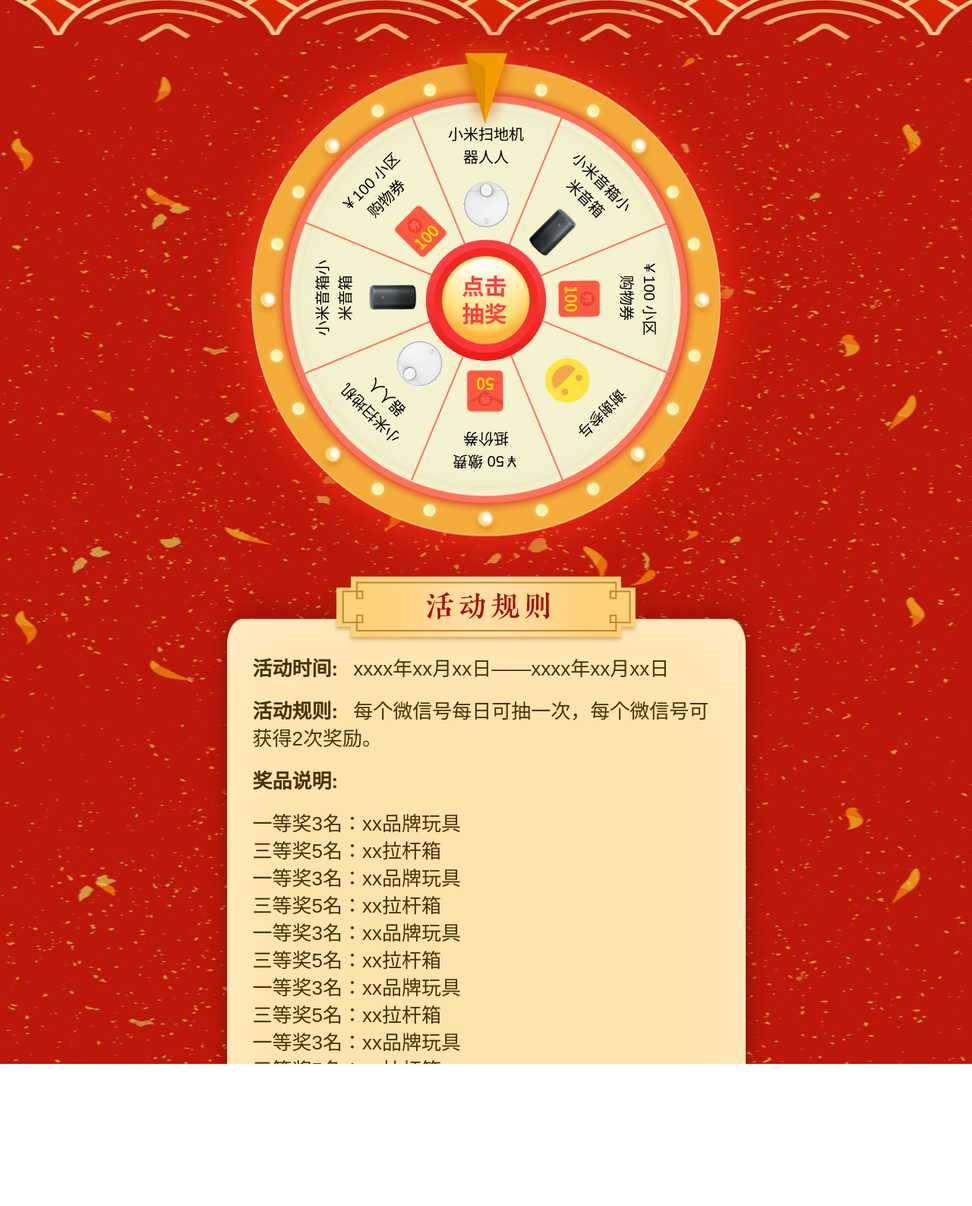
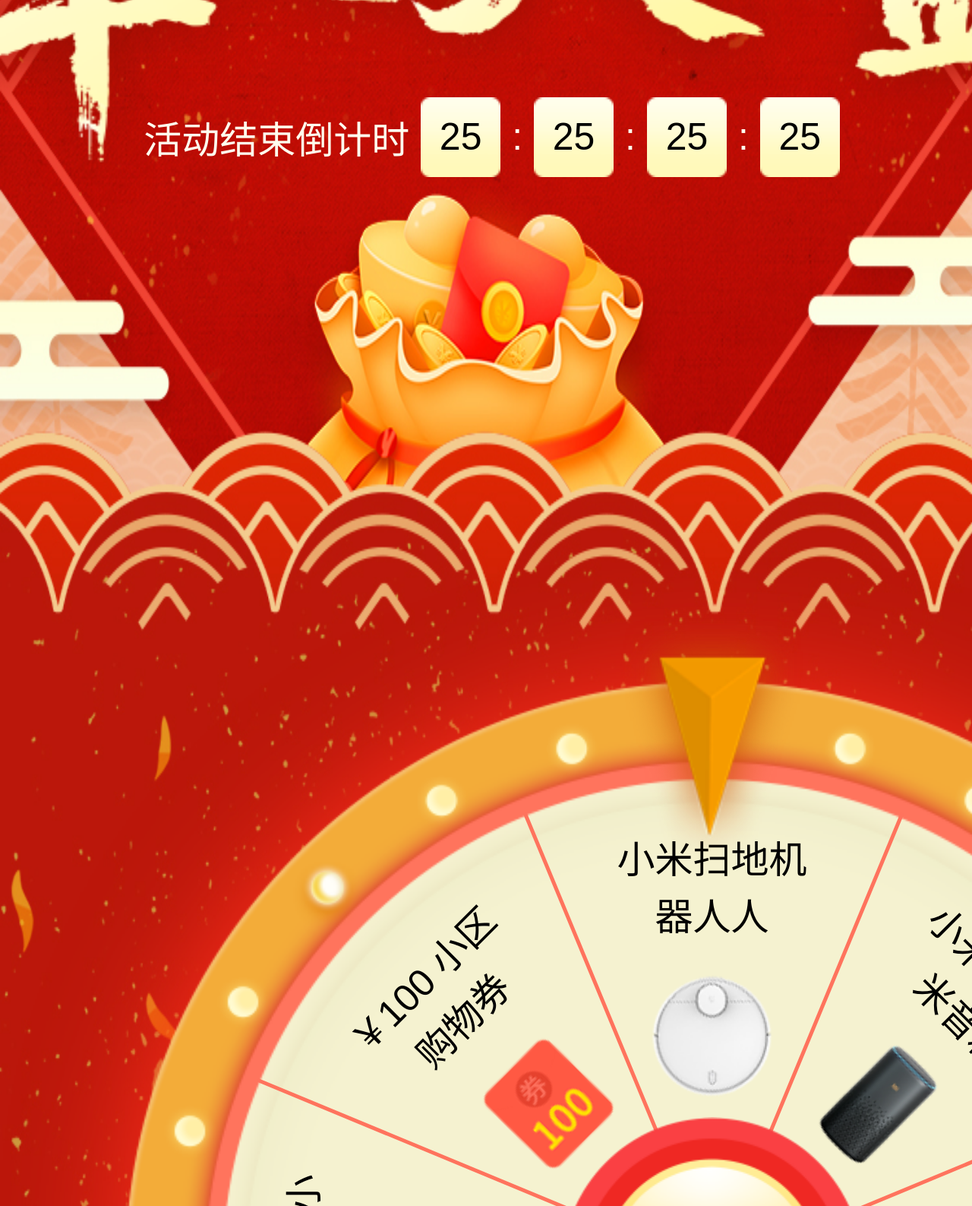
Before and after one commit to yixinzheng/lotteryPage, a plain HTML site: page index.html in a window 1280 px wide. Shown: the part 460-2047 px from the top of the page at 76% size. Before the commit the page ends 1860 px from the top, so only its background shows below. Drawn offline with Linux system fonts and the light colour scheme; a script that the page names is missing.

Commit message:
modify css

```diff
--- a/css/style.css
+++ b/css/style.css
@@ -24,7 +24,7 @@ body{
     left: 0;
     top: 0;
     width: 100%;
-    height: 18.6rem;
+    height: 46.5rem;
     overflow: hidden;
     background: url('../images/bg.jpg');
     background-size: 100% 100%;
@@ -34,8 +34,8 @@ body{
     position: absolute;
     top: 0;
     left: 50%;
-    width: 6.87rem;
-    height: 2.93rem;
+    width: 17.175rem;
+    height: 7.325rem;
     margin: 0 auto;
     transform: translateX(-50%);
     background: url('../images/text.png');
@@ -45,7 +45,7 @@ body{
 .container{
     position: absolute;
     left: 0;
-    top: 2.35rem;
+    top: 5.875rem;
     width: 100%;
     z-index: 2;
 }
@@ -54,18 +54,18 @@ body{
     display: flex;
     align-items: center;
     justify-content: center;
-    font-size: .2rem;
+    font-size: .5rem;
 }
 
 .time-item{
-    padding: 0 .06rem;
+    padding: 0 .15rem;
     color: #fffeee;
 }
 
 .time-bg{
-    width: .42rem;
-    height: .42rem;
-    line-height: .42rem;
+    width: 1.05rem;
+    height: 1.05rem;
+    line-height: 1.05rem;
     color: #000;
     text-align: center;
     background: url("../images/countdown-bg.png");
@@ -74,9 +74,9 @@ body{
 
 .lottery-body{
     position: relative;
-    width: 7.5rem;
-    height: 7.55rem;
-    margin: 2rem auto 0;
+    width: 18.75rem;
+    height: 18.75rem;
+    margin: 5rem auto 0;
 }
 
 .lottery-bg{
@@ -91,10 +91,10 @@ body{
 .lottery-pointer{
     position: absolute;
     left: 50%;
-    top: .3rem;
+    top: .75rem;
     z-index: 2;
-    width: .97rem;
-    height: 1.34rem;
+    width: 2.425rem;
+    height: 3.35rem;
     background: url("../images/bg-01.png");
     background-size: 100% 100%;
     transform: translateX(-50%);
@@ -105,8 +105,8 @@ body{
     left: 50%;
     top: 50%;
     z-index: 2;
-    width: 1.6rem;
-    height: 1.6rem;
+    width: 4rem;
+    height: 4rem;
     background: url("../images/bg-02.png");
     background-size: 100% 100%;
     transform: translateX(-50%) translateY(-50%);
@@ -126,28 +126,28 @@ body{
     top: 0;
     left: 50%;
     transform: translateX(-50%);
-    width: 3.75rem;
-    height: 3.75rem;
+    width: 9.375rem;
+    height: 9.375rem;
 }
 
 .prize-item {
     width: 100%;
     height: 100%;
-    padding-top: 1.3rem;
+    padding-top: 3.25rem;
     transform-origin: bottom;
 }
 .prize-name {
-    width: 1rem;
-    line-height: .3rem;
+    width: 2.5rem;
+    line-height: .75rem;
     margin: 0 auto;
-    font-size: .2rem;
+    font-size: .5rem;
     color: #000;
-    padding: .15rem 0;
+    padding: .375rem 0;
     text-align: center;
 }
 
 .prize-icon{
-    height: .8rem;
+    height: 2rem;
     text-align: center;
 }
 
@@ -155,8 +155,8 @@ body{
     position: absolute;
     left: 50%;
     bottom: 0;
-    width: .02rem;
-    height: 2.6rem;
+    width: .05rem;
+    height: 6.5rem;
     transform-origin: bottom;
     transform: translateX(-50%);
     background: #ff735d;
@@ -164,16 +164,16 @@ body{
 
 .prize-icon img{
     display: inline-block;
-    height: .64rem;
+    height: 1.6rem;
 }
 
 .lottery-descBox{
     position: relative;
-    width: 7.35rem;
-    min-height: 5.05rem;
-    margin: 0 auto .4rem;
-    padding: .9rem .6rem .6rem .6rem;
-    font-size: .26rem;
+    width: 18.375rem;
+    min-height: 12.625rem;
+    margin: 0 auto 1rem;
+    padding: 2.25rem 1.5rem 1.5rem 1.5rem;
+    font-size: .65rem;
     color: #483000;
     background: url("../images/box-bg.png");
     background-size: 100% 100%;
@@ -182,32 +182,32 @@ body{
 .lottery-descHead{
     position: absolute;
     left: 50%;
-    top: -.15rem;
+    top: -.375rem;
     z-index: 2;
-    width: 4.04rem;
-    height: .9rem;
+    width: 10.1rem;
+    height: 2.25rem;
     background: url("../images/title-01.png");
     background-size: 100% 100%;
     transform: translateX(-50%);
 }
 
 .lottery-wordBox {
-    line-height: .36rem;
-    margin-bottom: .2rem;
+    line-height: .9rem;
+    margin-bottom: .5rem;
 }
 
 .lottery-bold{
     font-weight: bold;
-    padding-right: .2rem;
+    padding-right: .5rem;
 }
 
 .lottery-bolds{
-    margin-bottom: .2rem;
+    margin-bottom: .5rem;
 }
 
 .lottery-tip{
-    height: .9rem;
-    line-height: .9rem;
+    height: 2.25rem;
+    line-height: 2.25rem;
     text-align: center;
 }
 
@@ -236,28 +236,28 @@ body{
     position: absolute;
     left: 0;
     right: 0;
-    top: 2.1rem;
+    top: 5.25rem;
     bottom: 0;
     z-index: 12;
 }
 
 .overlay-closeBox{
-    width: 6rem;
+    width: 15rem;
     margin: 0 auto;
     overflow: hidden;
 }
 
 .overlay-close{
     float: right;
-    width: .48rem;
-    height: .48rem;
+    width: .1.2rem;
+    height: 1.2rem;
     background: url("../images/guanbi.png");
     background-size: 100% 100%;
 }
 
 .overlay-box{
-    width: 7.27rem;
-    height: 7.39rem;
+    width: 18.175rem;
+    height: 18.475rem;
     margin: 0 auto;
     background: url("../images/result-bg.png");
     background-size: 100% 100%;
@@ -265,9 +265,9 @@ body{
 }
 
 .overlay-star{
-    width: 2.51rem;
-    height: 1.16rem;
-    margin: .82rem auto 0;
+    width: 6.275rem;
+    height: 2.9rem;
+    margin: 2.05rem auto 0;
     background: url("../images/star.png");
     background-size: 100% 100%;
 }
@@ -275,17 +275,17 @@ body{
 .overlay-level{
     position: relative;
     z-index: 13;
-    margin-top: .3rem;
-    line-height: 1rem;
+    margin-top: .75rem;
+    line-height: 2.5rem;
     text-align: center;
-    font-size: .4rem;
+    font-size: 1rem;
     color: #8c0118;
     font-weight: bold;
     -webkit-text-stroke: 1px #fff;
 }
 
 .overlay-prize{
-    font-size: .36rem;
+    font-size: .9rem;
     color: #fcff00;
     font-weight: bold;
     text-align: center;
@@ -293,11 +293,11 @@ body{
 
 .overlay-get{
     display: block;
-    margin: 2.6rem auto 0;
-    width: 4.72rem;
-    height: .75rem;
-    line-height: .75rem;
-    font-size: .3rem;
+    margin: 6.5rem auto 0;
+    width: 11.8rem;
+    height: 1.875rem;
+    line-height: 1.875rem;
+    font-size: .75rem;
     color: #fffde2;
     text-align: center;
     background: url("../images/btn-01.png");
```
